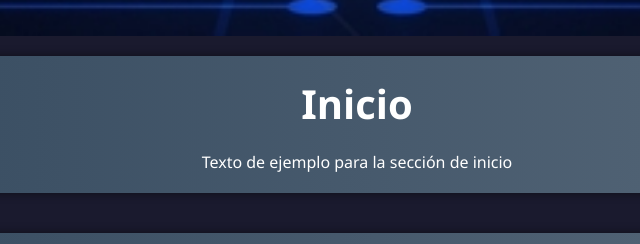
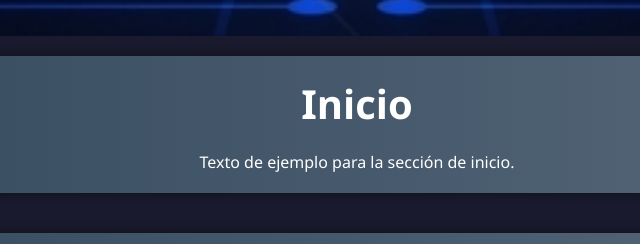
Before and after one commit to NanoEvolution/Mi-Pagina-Web, a plain HTML site: page src/index.html in a window 1280 px wide. Shown: the part 804-1048 px from the top of the page, 283-923 px from the left. Drawn offline with Linux system fonts and the light colour scheme.

Commit message:
Prueba de codespace

```diff
--- a/src/index.html
+++ b/src/index.html
@@ -45,7 +45,7 @@
         <section id="inicio" class="section">
             <div class="section-content">
                 <h1>Inicio</h1>
-                <p>Texto de ejemplo para la sección de inicio</p>
+                <p>Texto de ejemplo para la sección de inicio.</p>
             </div>
         </section>
 
```
